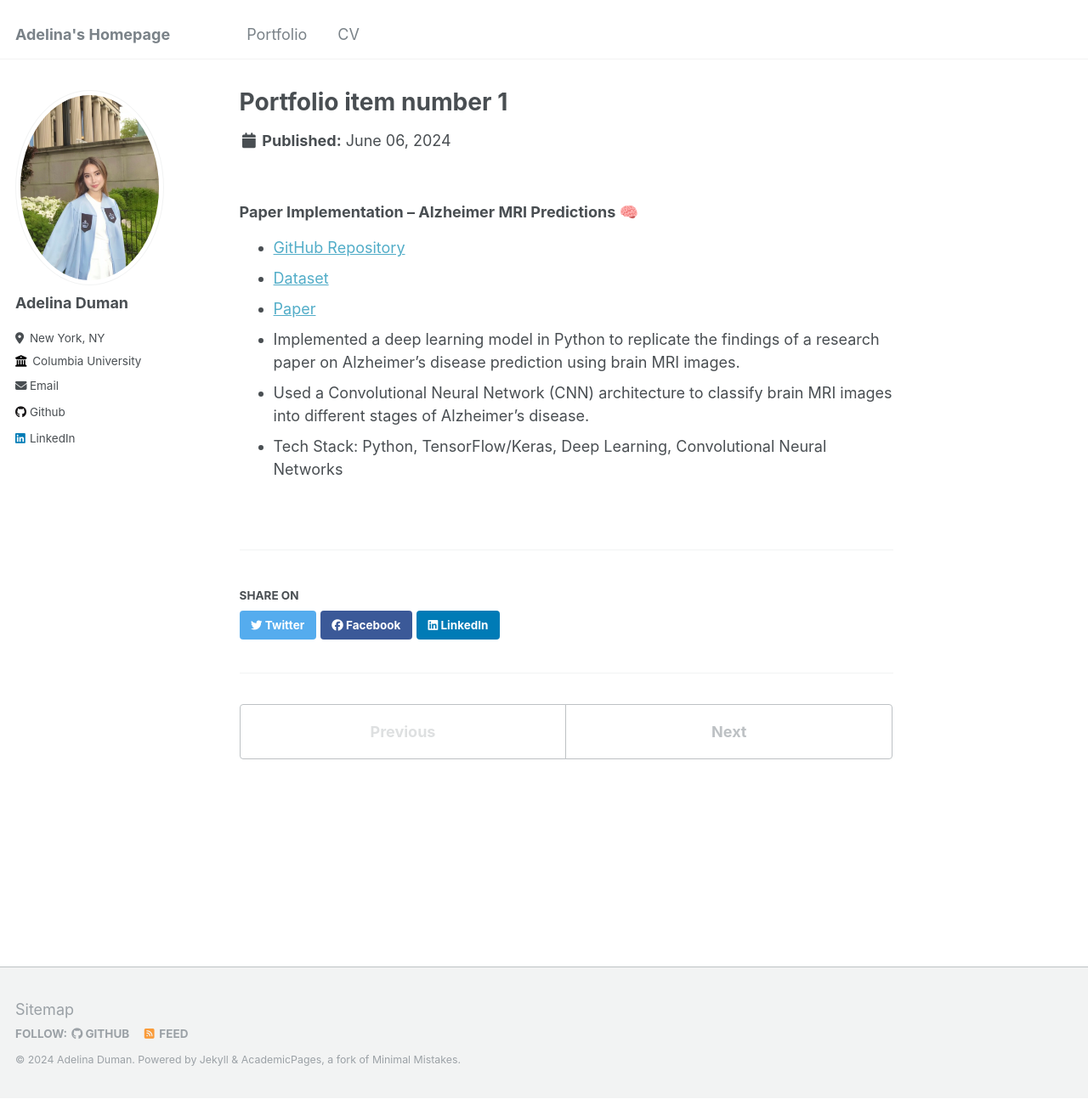
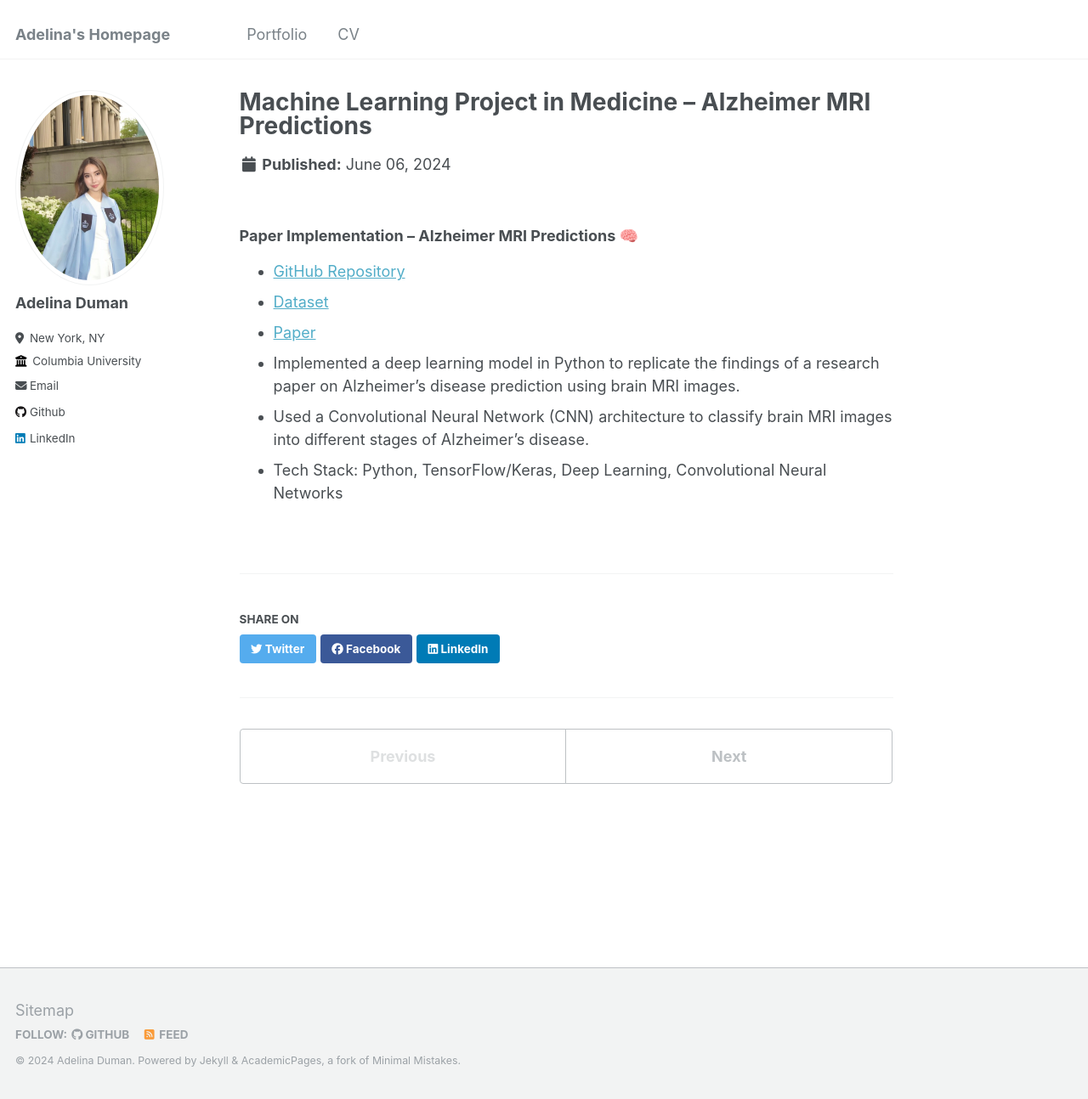
Before and after one commit to adelinaduman/adelinaduman, a Jekyll site: the page built from _portfolio/portfolio-1.md, in a window 1280 px wide and 1294 px high. Shown: the whole window at 85% size. Built offline with Jekyll 4.4.1, drawn with Linux system fonts in a browser that asks for light colours.

Commit message:
Update portfolio-1.md

```diff
--- a/_portfolio/portfolio-1.md
+++ b/_portfolio/portfolio-1.md
@@ -1,6 +1,6 @@
 ---
-title: "Portfolio item number 1"
-excerpt: "Implemented a deep learning model in Python to replicate the findings of a research paper on Alzheimer's disease prediction using brain MRI images.<br/><img src='/images/1.png'>"
+title: "Machine Learning Project in Medicine – Alzheimer MRI Predictions"
+excerpt: "Implemented a deep learning model(CNN) in Python to replicate the findings of a research paper on Alzheimer's disease prediction using brain MRI images.<br/><img src='/images/1.png'>"
 collection: portfolio
 ---
 
```
